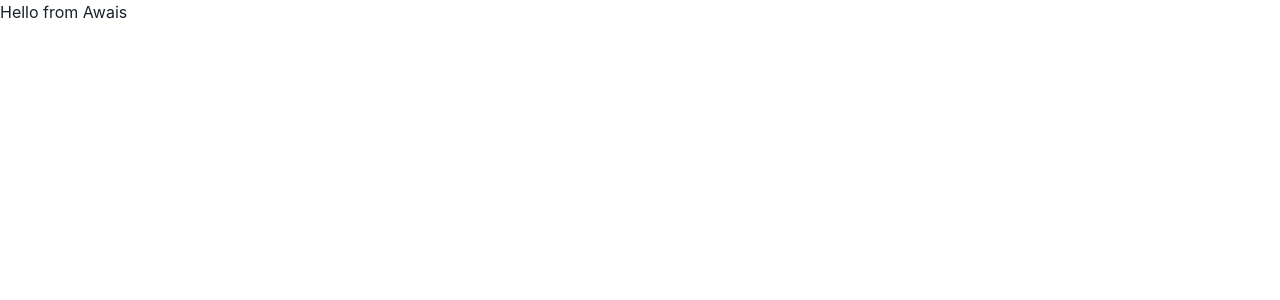
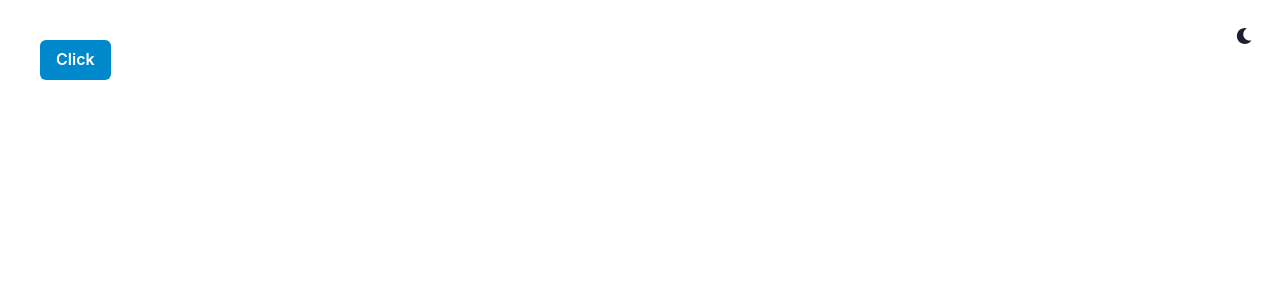
Before and after one commit to mawaisdev/UI, a React (Vite) app: page / in a window 1280 px wide. Shown: the top 300 px of the page. Built offline with nearby package versions, Linux system fonts and the light colour scheme.

Commit message:
Applied Theme Switch process

```diff
--- a/package.json
+++ b/package.json
@@ -15,7 +15,10 @@
     "@emotion/styled": "^11.11.0",
     "framer-motion": "^10.16.4",
     "react": "^18.2.0",
-    "react-dom": "^18.2.0"
+    "react-dom": "^18.2.0",
+    "react-icons": "^4.10.1",
+    "react-responsive-carousel": "^3.2.23",
+    "react-router-dom": "^6.15.0"
   },
   "devDependencies": {
     "@types/react": "^18.2.15",
--- a/src/App.tsx
+++ b/src/App.tsx
@@ -1,7 +1,19 @@
+import { Button } from '@chakra-ui/react'
 import './App.css'
 
+import { BrowserRouter as Router, Routes, Route } from 'react-router-dom'
+
 const App = () => {
-  return <h1>Hello from Awais</h1>
+  return (
+    <Router>
+      <Button colorScheme={'telegram'} m={'10'}>
+        Click
+      </Button>
+      <Routes>
+        <Route path='/' element={''} />
+      </Routes>
+    </Router>
+  )
 }
 
 export default App
--- /dev/null
+++ b/src/ColorModeSwitcher.tsx
@@ -0,0 +1,24 @@
+import { IconButton, useColorMode, useColorModeValue } from '@chakra-ui/react'
+import { FaMoon, FaSun } from 'react-icons/fa'
+
+const ColorModeSwitcher = (props: any) => {
+  const { toggleColorMode } = useColorMode()
+  const text = useColorModeValue('dark', 'light')
+  const SwitchIcon = useColorModeValue(FaMoon, FaSun)
+
+  return (
+    <IconButton
+      aria-label={`Switch to ${text} mode`}
+      variant={'ghost'}
+      color={'current'}
+      pos={'fixed'}
+      top={'4'}
+      right={'4'}
+      onClick={toggleColorMode}
+      icon={<SwitchIcon />}
+      {...props}
+    />
+  )
+}
+
+export default ColorModeSwitcher
--- a/src/main.tsx
+++ b/src/main.tsx
@@ -3,12 +3,15 @@ import ReactDOM from 'react-dom/client'
 import App from './App.tsx'
 import './index.css'
 
-import { ChakraBaseProvider } from '@chakra-ui/react'
+import { ChakraProvider, theme, ColorModeScript } from '@chakra-ui/react'
+import ColorModeSwitcher from './ColorModeSwitcher.tsx'
 
 ReactDOM.createRoot(document.getElementById('root')!).render(
   <React.StrictMode>
-    <ChakraBaseProvider>
+    <ColorModeScript />
+    <ChakraProvider theme={theme}>
+      <ColorModeSwitcher />
       <App />
-    </ChakraBaseProvider>
+    </ChakraProvider>
   </React.StrictMode>
 )
```
Also changed, not shown: 2 other files (tests, documents, lock files or other folders).
